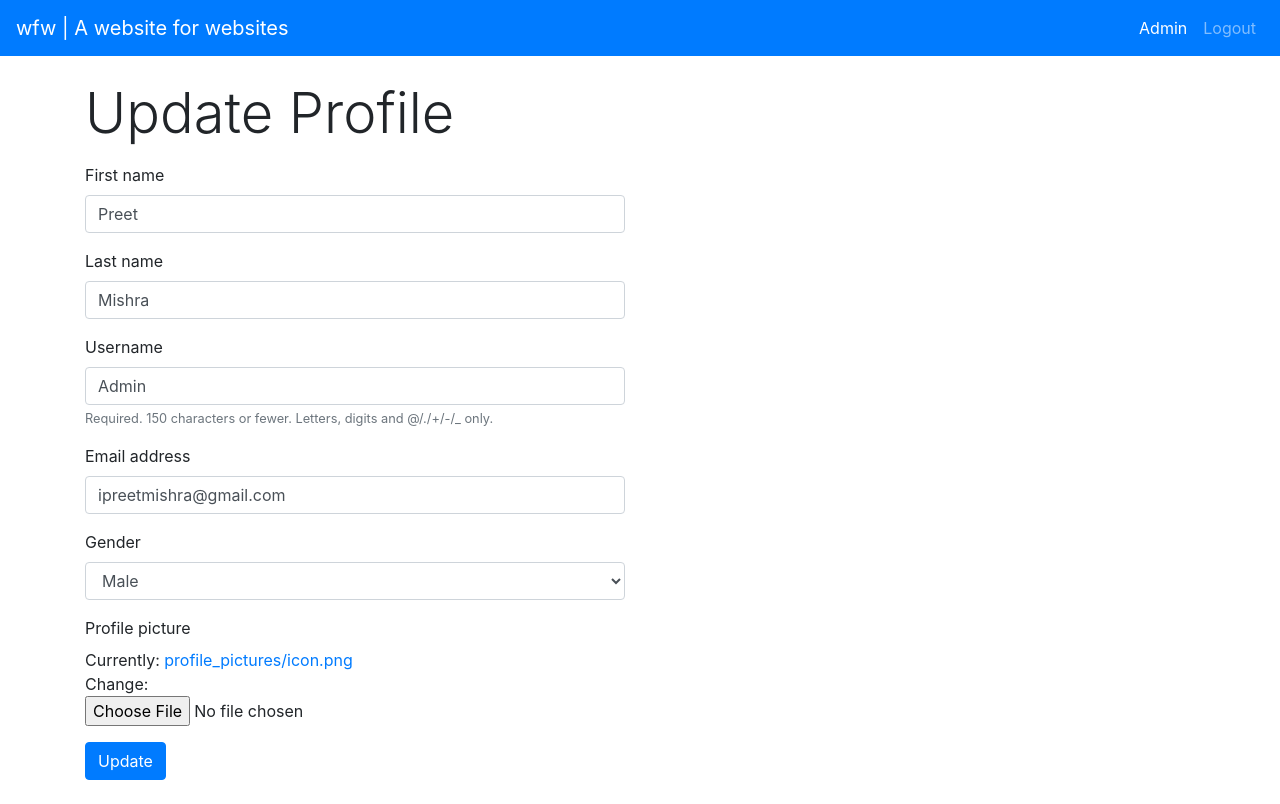
After one commit to preetmishra/website-for-websites, a Django app: page /profile/update/ in a window 1280 px wide. The commit adds this page. Run offline with Django 3.2, Linux system fonts and the light colour scheme; a user stored in the database is signed in; data comes from the database, SQL or seed files in the repository; both versions use the stored data as it was after the commit; some libraries are stand-ins or nearby versions.

Commit message:
Add update profile feature

```diff
--- /dev/null
+++ b/templates/users/update_profile.html
@@ -0,0 +1,31 @@
+{% extends 'base.html' %}
+{% load crispy_forms_tags %}
+
+<!-- Title -->
+{% block title %} Update Profile | wfw {% endblock title %}
+<!-- End of title -->
+
+<!-- Body -->
+{% block body_block %}
+
+<div class="container my-4">
+    <div class="row">
+        <div class="col-md-6">
+            <div class="">
+                <p class="display-4">Update Profile</p>
+                <form method="post" enctype="multipart/form-data">
+                    {% csrf_token %}
+                    {{ user_update_form|crispy }}
+                    {{ user_profile_update_form|crispy }}
+                    <input type="submit" class="btn btn-primary" value="Update">
+                </form>
+            </div>
+        </div>
+        <div class="col-md-6">
+
+        </div>
+    </div>
+</div>
+
+{% endblock body_block %}
+<!-- End of body -->
--- a/users/forms.py
+++ b/users/forms.py
@@ -34,3 +34,20 @@ class UserProfileForm(forms.ModelForm) :
     class Meta :
         model =  models.Profile
         fields = ['gender', 'profile_picture']
+
+class UserUpdateForm(forms.ModelForm) :
+    class Meta :
+        model = User
+        fields = ['first_name', 'last_name', 'username', 'email']
+
+        def clean(self):
+            cleaned_data = super(UserForm, self).clean()
+            email = self.cleaned_data.get('email')
+            username = self.cleaned_data.get('username')
+            if email and User.objects.filter(email=email).exclude(username=username).exists():
+                raise forms.ValidationError(u'Email addresses must be unique.')
+
+class UserProfileUpdateForm(forms.ModelForm):
+    class Meta :
+        model = models.Profile
+        fields = ['gender', 'profile_picture']
--- a/users/urls.py
+++ b/users/urls.py
@@ -10,8 +10,9 @@ urlpatterns = [
     path('login/', auth_views.LoginView.as_view(template_name = 'users/login.html'), name = 'login'),
     path('logout/', auth_views.LogoutView.as_view(), name='logout'),
     path('register/', user_views.register , name='register'),
-    path('profile/', user_views.ProfileView.as_view() , name='profile'),
-    path('favourites/<str:operation>/<int:pk>', user_views.tweakfavourites, name='tweakfavourites')
+    path('profile/', user_views.ProfileView.as_view(), name='profile'),
+    path('profile/update/', user_views.update_profile_view, name='updateprofile'),
+    path('favourites/<str:operation>/<int:pk>', user_views.tweak_favourites, name='tweakfavourites')
 ]
 
 if settings.DEBUG :
--- a/users/views.py
+++ b/users/views.py
@@ -1,16 +1,16 @@
 from django.shortcuts import render, redirect
 from django.contrib import messages
-from users import forms
 from django.views.generic import TemplateView
 from django.contrib.auth.mixins import LoginRequiredMixin
 from django.contrib.auth.decorators import login_required
+from users import forms
 from catalog import models
 
 # Create your views here.
 
 def register(request) :
 
-    if request.user.is_authenticated:
+    if request.user.is_authenticated :
         return redirect('catalog:index')
 
     if request.method == 'POST' :
@@ -34,8 +34,6 @@ def register(request) :
 
             if 'profile_picture' in request.FILES :
                 profile.profile_picture = request.FILES['profile_picture']
-            else :
-                print('Not found!')
 
             profile.save()
 
@@ -59,6 +57,27 @@ class ProfileView(LoginRequiredMixin, TemplateView) :
         return render(request, self.template_name, {'favourites' : favourites })
 
 @login_required
-def tweakfavourites(request, operation, pk) :
+def tweak_favourites(request, operation, pk) :
     models.Profile.add_or_remove_favourites(user_id = request.user.id, website_id = pk, operation = operation)
     return redirect('catalog:index')
+
+
+@login_required
+def update_profile_view(request) :
+
+    if request.method == 'POST' :
+        user_update_form = forms.UserUpdateForm(request.POST, instance = request.user)
+        user_profile_update_form = forms.UserProfileUpdateForm(request.POST,
+                                                                request.FILES,
+                                                                instance = request.user.profile)
+        if user_update_form.is_valid and user_profile_update_form.is_valid :
+            user_update_form.save()
+            user_profile_update_form.save()
+            messages.success(request, f'Your profile has been updated successfully!')
+            return redirect('users:profile')
+    else :
+        user_update_form = forms.UserUpdateForm(instance = request.user)
+        user_profile_update_form = forms.UserProfileUpdateForm(instance = request.user.profile)
+
+    return render(request, 'users/update_profile.html', {'user_update_form' : user_update_form,
+                                                'user_profile_update_form' : user_profile_update_form})
--- a/websiteforwebsites/settings.py
+++ b/websiteforwebsites/settings.py
@@ -146,7 +146,7 @@ CRISPY_TEMPLATE_PACK = 'bootstrap4'
 
 # The URL or named URL pattern where requests are redirected after login when the LoginView doesn’t get a next GET parameter.
 
-LOGIN_REDIRECT_URL = 'catalog:index'
+LOGIN_REDIRECT_URL = 'users:profile'
 
 # The URL or named URL pattern where requests are redirected for login when using the login_required() decorator, LoginRequiredMixin, or AccessMixin.
 
```
Also changed, not shown: templates/users/profile.html (+15 -0 lines), db.sqlite3.
